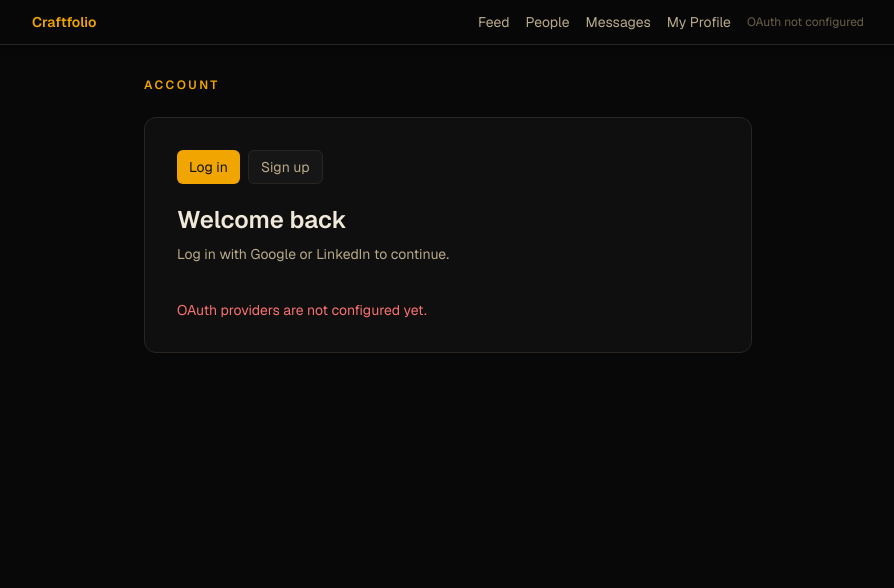
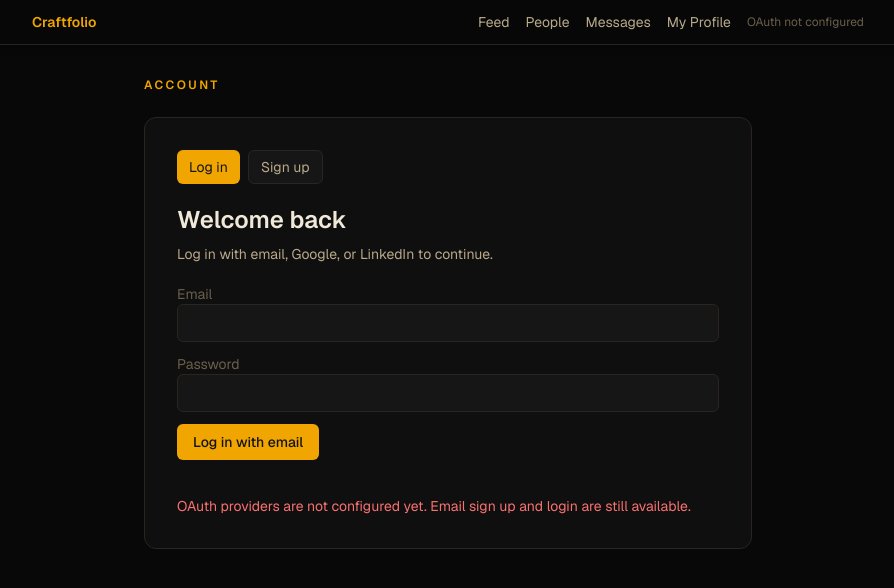
Before and after one commit to samlatif-uk/cv, a Next.js app in the folder network.samlatif.uk/: page /auth in a window 1280 px wide. Shown: the top 588 px of the page, without its empty margins (192-1086 px from the left). Built offline with nearby package versions, Linux system fonts and the light colour scheme; no server answers.

Commit message:
feat: implement email signup and login with local authentication

```diff
--- /dev/null
+++ b/network.samlatif.uk/src/app/api/auth/email-signup/route.ts
@@ -0,0 +1,83 @@
+import { prisma } from "@/lib/prisma";
+import { hashPassword } from "@/lib/password";
+import { generateUniqueUsername } from "@/lib/usernames";
+
+const EMAIL_PATTERN = /^[^\s@]+@[^\s@]+\.[^\s@]+$/;
+
+export async function POST(request: Request) {
+  const body = (await request.json()) as {
+    email?: string;
+    password?: string;
+    name?: string;
+  };
+
+  const email = body.email?.trim().toLowerCase();
+  const password = body.password?.trim();
+  const rawName = body.name?.trim();
+
+  if (!email || !EMAIL_PATTERN.test(email)) {
+    return Response.json(
+      { error: "A valid email is required." },
+      { status: 400 },
+    );
+  }
+
+  if (!password || password.length < 8) {
+    return Response.json(
+      { error: "Password must be at least 8 characters." },
+      { status: 400 },
+    );
+  }
+
+  const existingUser = await prisma.user.findUnique({
+    where: { email },
+    include: { localAuth: true },
+  });
+
+  if (existingUser?.localAuth) {
+    return Response.json(
+      { error: "An account with this email already exists." },
+      { status: 409 },
+    );
+  }
+
+  const passwordHash = hashPassword(password);
+
+  if (existingUser) {
+    await prisma.localAuth.create({
+      data: {
+        userId: existingUser.id,
+        passwordHash,
+      },
+    });
+
+    return Response.json({ ok: true }, { status: 201 });
+  }
+
+  const baseSource = email.split("@")[0] || rawName || "member";
+  const username = await generateUniqueUsername(baseSource);
+  const name = rawName || username;
+
+  await prisma.$transaction(async (tx) => {
+    const user = await tx.user.create({
+      data: {
+        email,
+        username,
+        name,
+        headline: "Professional",
+        location: "Location not set",
+        bio: "Bio coming soon.",
+      },
+      select: { id: true },
+    });
+
+    await tx.localAuth.create({
+      data: {
+        userId: user.id,
+        passwordHash,
+      },
+    });
+  });
+
+  return Response.json({ ok: true }, { status: 201 });
+}
--- a/network.samlatif.uk/src/components/AuthFlow.tsx
+++ b/network.samlatif.uk/src/components/AuthFlow.tsx
@@ -16,6 +16,10 @@ export function AuthFlow({
   const searchParams = useSearchParams();
   const router = useRouter();
   const [pending, setPending] = useState(false);
+  const [name, setName] = useState("");
+  const [email, setEmail] = useState("");
+  const [password, setPassword] = useState("");
+  const [error, setError] = useState<string | null>(null);
 
   const mode = useMemo<Mode>(() => {
     return searchParams.get("mode") === "signup" ? "signup" : "login";
@@ -25,8 +29,63 @@ export function AuthFlow({
 
   async function start(provider: "google" | "linkedin") {
     setPending(true);
+    setError(null);
     try {
       await signIn(provider, { callbackUrl });
+    } finally {
+      setPending(false);
+    }
+  }
+
+  async function handleEmailSubmit(event: React.FormEvent<HTMLFormElement>) {
+    event.preventDefault();
+
+    const normalizedEmail = email.trim().toLowerCase();
+    const trimmedPassword = password.trim();
+
+    if (!normalizedEmail || !trimmedPassword) {
+      setError("Email and password are required.");
+      return;
+    }
+
+    setPending(true);
+    setError(null);
+
+    try {
+      if (mode === "signup") {
+        const response = await fetch("/api/auth/email-signup", {
+          method: "POST",
+          headers: {
+            "Content-Type": "application/json",
+          },
+          body: JSON.stringify({
+            name: name.trim(),
+            email: normalizedEmail,
+            password: trimmedPassword,
+          }),
+        });
+
+        if (!response.ok) {
+          const payload = (await response.json()) as { error?: string };
+          setError(payload.error || "Unable to create account.");
+          return;
+        }
+      }
+
+      const result = await signIn("credentials", {
+        email: normalizedEmail,
+        password: trimmedPassword,
+        callbackUrl,
+        redirect: false,
+      });
+
+      if (result?.error) {
+        setError("Invalid email or password.");
+        return;
+      }
+
+      router.push(result?.url || callbackUrl);
+      router.refresh();
     } finally {
       setPending(false);
     }
@@ -64,9 +123,62 @@ export function AuthFlow({
       </h1>
       <p className="cv-subtitle mt-2 text-sm">
         {mode === "signup"
-          ? "Use Google or LinkedIn to create your Craftfolio account."
-          : "Log in with Google or LinkedIn to continue."}
+          ? "Create your account with email, Google, or LinkedIn."
+          : "Log in with email, Google, or LinkedIn to continue."}
       </p>
+
+      <form className="mt-5 space-y-3" onSubmit={handleEmailSubmit}>
+        {mode === "signup" ? (
+          <label className="block space-y-1 text-sm">
+            <span className="cv-muted">Name (optional)</span>
+            <input
+              type="text"
+              className="cv-input w-full rounded-md border px-3 py-2"
+              value={name}
+              onChange={(event) => setName(event.target.value)}
+              disabled={pending}
+              autoComplete="name"
+            />
+          </label>
+        ) : null}
+
+        <label className="block space-y-1 text-sm">
+          <span className="cv-muted">Email</span>
+          <input
+            type="email"
+            className="cv-input w-full rounded-md border px-3 py-2"
+            value={email}
+            onChange={(event) => setEmail(event.target.value)}
+            disabled={pending}
+            autoComplete="email"
+            required
+          />
+        </label>
+
+        <label className="block space-y-1 text-sm">
+          <span className="cv-muted">Password</span>
+          <input
+            type="password"
+            className="cv-input w-full rounded-md border px-3 py-2"
+            value={password}
+            onChange={(event) => setPassword(event.target.value)}
+            disabled={pending}
+            autoComplete={
+              mode === "signup" ? "new-password" : "current-password"
+            }
+            minLength={8}
+            required
+          />
+        </label>
+
+        <button
+          type="submit"
+          className="cv-btn-primary rounded-md px-4 py-2 text-sm font-medium"
+          disabled={pending}
+        >
+          {mode === "signup" ? "Sign up with email" : "Log in with email"}
+        </button>
+      </form>
 
       <div className="mt-5 flex flex-wrap gap-3">
         {googleEnabled ? (
@@ -93,13 +205,16 @@ export function AuthFlow({
 
       {!googleEnabled && !linkedInEnabled ? (
         <p className="cv-danger mt-4 text-sm">
-          OAuth providers are not configured yet.
+          OAuth providers are not configured yet. Email sign up and login are
+          still available.
         </p>
       ) : mode === "signup" ? (
         <p className="cv-muted mt-4 text-xs">
           First-time OAuth users automatically get a new Craftfolio profile.
         </p>
       ) : null}
+
+      {error ? <p className="cv-danger mt-3 text-sm">{error}</p> : null}
     </section>
   );
 }
--- a/network.samlatif.uk/src/lib/auth.ts
+++ b/network.samlatif.uk/src/lib/auth.ts
@@ -4,36 +4,52 @@ import CredentialsProvider from "next-auth/providers/credentials";
 import GoogleProvider from "next-auth/providers/google";
 import LinkedInProvider from "next-auth/providers/linkedin";
 import { prisma } from "@/lib/prisma";
+import { verifyPassword } from "@/lib/password";
+import { generateUniqueUsername } from "@/lib/usernames";
 
-function normalizeUsername(input: string) {
-  const normalized = input
-    .toLowerCase()
-    .replace(/[^a-z0-9]+/g, "")
-    .slice(0, 20);
+const providers = [];
 
-  return normalized || "member";
+providers.push(
+  CredentialsProvider({
+    name: "Email",
+    credentials: {
+      email: { label: "Email", type: "email" },
+      password: { label: "Password", type: "password" },
+    },
+    async authorize(credentials) {
+      const email = credentials?.email?.trim().toLowerCase();
+      const password = credentials?.password;
+
+      if (!email || !password) {
+        return null;
       }
 
-async function generateUniqueUsername(base: string) {
-  const normalizedBase = normalizeUsername(base);
-
-  for (let index = 0; index < 20; index += 1) {
-    const candidate =
-      index === 0 ? normalizedBase : `${normalizedBase}${index + 1}`;
-    const existing = await prisma.user.findUnique({
-      where: { username: candidate },
-      select: { id: true },
+      const user = await prisma.user.findUnique({
+        where: { email },
+        include: { localAuth: true },
       });
 
-    if (!existing) {
-      return candidate;
-    }
+      if (!user?.localAuth) {
+        return null;
       }
 
-  return `${normalizedBase}${Date.now().toString().slice(-6)}`;
+      const passwordMatches = verifyPassword(
+        password,
+        user.localAuth.passwordHash,
+      );
+
+      if (!passwordMatches) {
+        return null;
       }
 
-const providers = [];
+      return {
+        id: user.id,
+        email: user.email,
+        name: user.name,
+      };
+    },
+  }),
+);
 
 if (process.env.AUTH_GOOGLE_ID && process.env.AUTH_GOOGLE_SECRET) {
   providers.push(
@@ -49,18 +65,6 @@ if (process.env.AUTH_LINKEDIN_ID && process.env.AUTH_LINKEDIN_SECRET) {
     LinkedInProvider({
       clientId: process.env.AUTH_LINKEDIN_ID,
       clientSecret: process.env.AUTH_LINKEDIN_SECRET,
-    }),
-  );
-}
-
-if (providers.length === 0) {
-  providers.push(
-    CredentialsProvider({
-      name: "Disabled",
-      credentials: {},
-      async authorize() {
-        return null;
-      },
     }),
   );
 }
--- /dev/null
+++ b/network.samlatif.uk/src/lib/password.ts
@@ -0,0 +1,26 @@
+import { randomBytes, scryptSync, timingSafeEqual } from "node:crypto";
+
+const KEY_LENGTH = 64;
+
+export function hashPassword(password: string) {
+  const salt = randomBytes(16).toString("hex");
+  const derivedKey = scryptSync(password, salt, KEY_LENGTH).toString("hex");
+  return `${salt}:${derivedKey}`;
+}
+
+export function verifyPassword(password: string, storedHash: string) {
+  const [salt, hash] = storedHash.split(":");
+
+  if (!salt || !hash) {
+    return false;
+  }
+
+  const derivedKey = scryptSync(password, salt, KEY_LENGTH);
+  const expectedKey = Buffer.from(hash, "hex");
+
+  if (derivedKey.length !== expectedKey.length) {
+    return false;
+  }
+
+  return timingSafeEqual(derivedKey, expectedKey);
+}
--- /dev/null
+++ b/network.samlatif.uk/src/lib/usernames.ts
@@ -0,0 +1,29 @@
+import { prisma } from "@/lib/prisma";
+
+export function normalizeUsername(input: string) {
+  const normalized = input
+    .toLowerCase()
+    .replace(/[^a-z0-9]+/g, "")
+    .slice(0, 20);
+
+  return normalized || "member";
+}
+
+export async function generateUniqueUsername(base: string) {
+  const normalizedBase = normalizeUsername(base);
+
+  for (let index = 0; index < 20; index += 1) {
+    const candidate =
+      index === 0 ? normalizedBase : `${normalizedBase}${index + 1}`;
+    const existing = await prisma.user.findUnique({
+      where: { username: candidate },
+      select: { id: true },
+    });
+
+    if (!existing) {
+      return candidate;
+    }
+  }
+
+  return `${normalizedBase}${Date.now().toString().slice(-6)}`;
+}
```
Also changed, not shown: 2 other files (tests, documents, lock files or other folders). Lines whose indentation alone changed are shown as unchanged.
